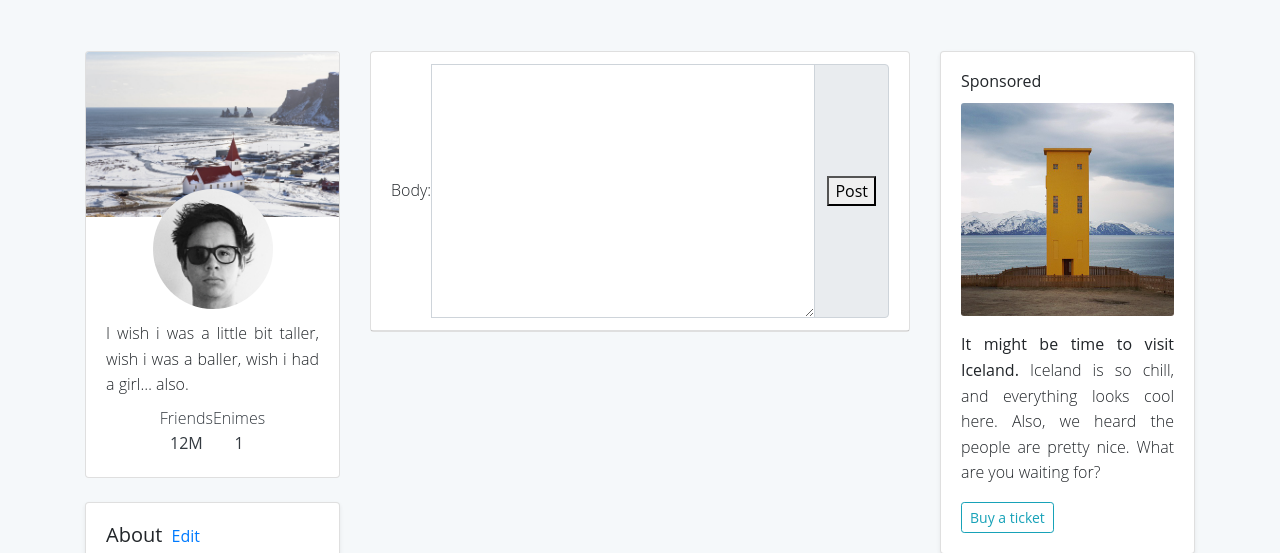
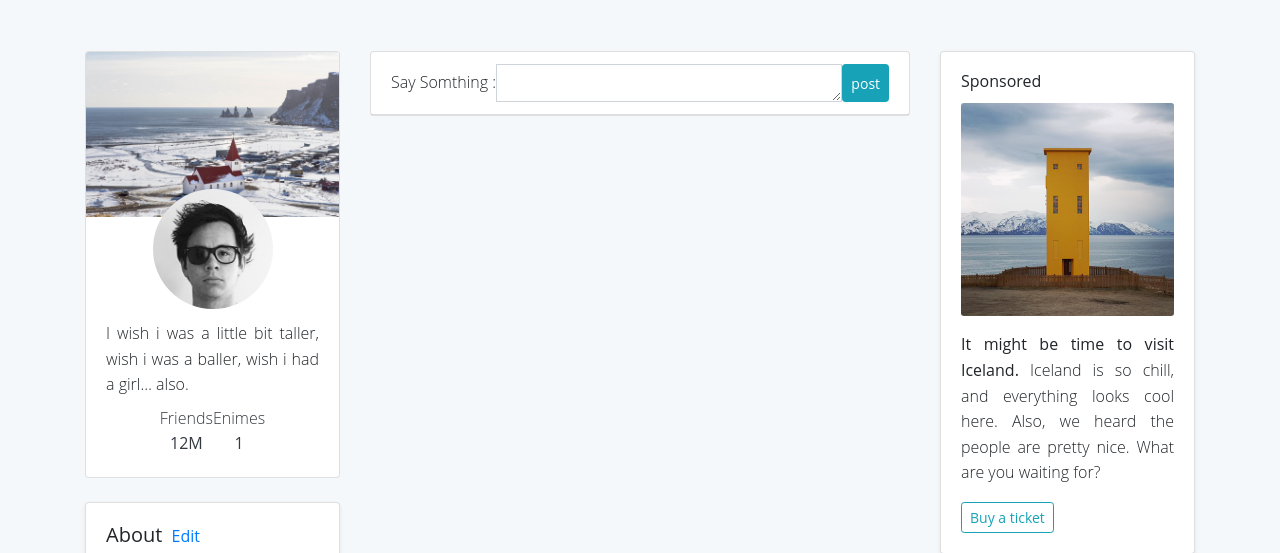
Before and after one commit to mohsensami/discuss, a Django app: page / in a window 1280 px wide. Shown: the part 58-611 px from the top of the page. Run offline with Django 4.2, Linux system fonts and the light colour scheme; data that the repository does not hold is empty; some libraries are stand-ins or nearby versions.

Commit message:
add delete button to home page for \

```diff
--- a/post/forms.py
+++ b/post/forms.py
@@ -7,8 +7,11 @@ class PostCreateUpdateForm(forms.ModelForm):
     class Meta:
         model = Post
         fields = ('body', )
+        labels = {
+            'body': 'Say Somthing ',
+        }
         widgets = {
-            'body': forms.Textarea(attrs={'class':'form-control'})
+            'body': forms.Textarea(attrs={'class':'form-control','rows':1})
         }
 
 
--- a/post/templates/post/index.html
+++ b/post/templates/post/index.html
@@ -92,13 +92,14 @@
         {% csrf_token %}
         <div class="input-group w-100">
 
-            {{ form }}
+                    <form method="POST">
 
-         <div class="input-group-append">
-                <div class="input-group-text">
-                    <button>Post</button>
-                </div>
-         </div>
+                        <div class="input-group">
+                            {% csrf_token %}
+                            {{ form }}
+                            <input class="btn btn-sm btn-info" type="submit" value="post" >
+                        </div>
+                    </form>
 
         </div>
 
@@ -108,8 +109,6 @@
 </div>
     {% for post in posts %}
       <div class="card mb-2" >
-
-
 
 <div class="card-body">
 
@@ -131,7 +130,10 @@
 
 </div>
 <div class="card-footer">
-  <a href="{{ post.get_absolute_url }}" class="btn btn-outline-info card-link btn-sm">View</a>
+    <a href="{{ post.get_absolute_url }}" class="btn btn-outline-info card-link btn-sm">View</a>
+  {% if request.user.is_authenticated and post.user.id == request.user.id %}
+    <a href="{% url 'post:delete' post.id %}" class="btn btn-outline-danger card-link btn-sm">Delete</a>
+  {% endif %}
 </div>
 
 
```
